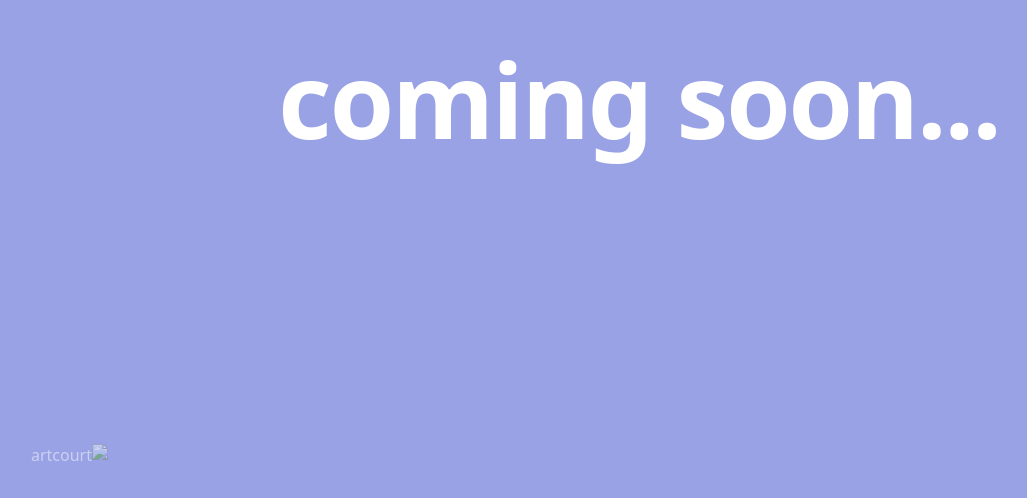
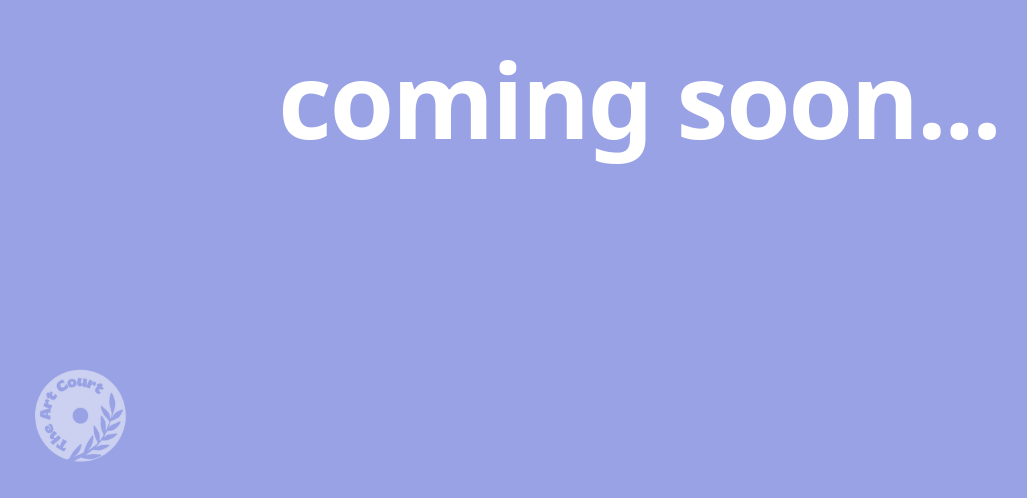
Before and after one commit to NBa99f/Artcourt, a plain HTML site: page artcourt.html in a window 1280 px wide. Shown: the part 302-800 px from the top of the page, without its empty margins (1-1028 px from the left). Drawn offline with Linux system fonts and the light colour scheme.

Commit message:
Update artcourt.html

```diff
--- a/artcourt.html
+++ b/artcourt.html
@@ -66,7 +66,7 @@
   </main>
 
   <footer class="logo-container">
-    <img src="unnamed.png" alt="artcourt">
+    <img src="log.png" alt="artcourt">
   </footer>
 
 </body>
```
